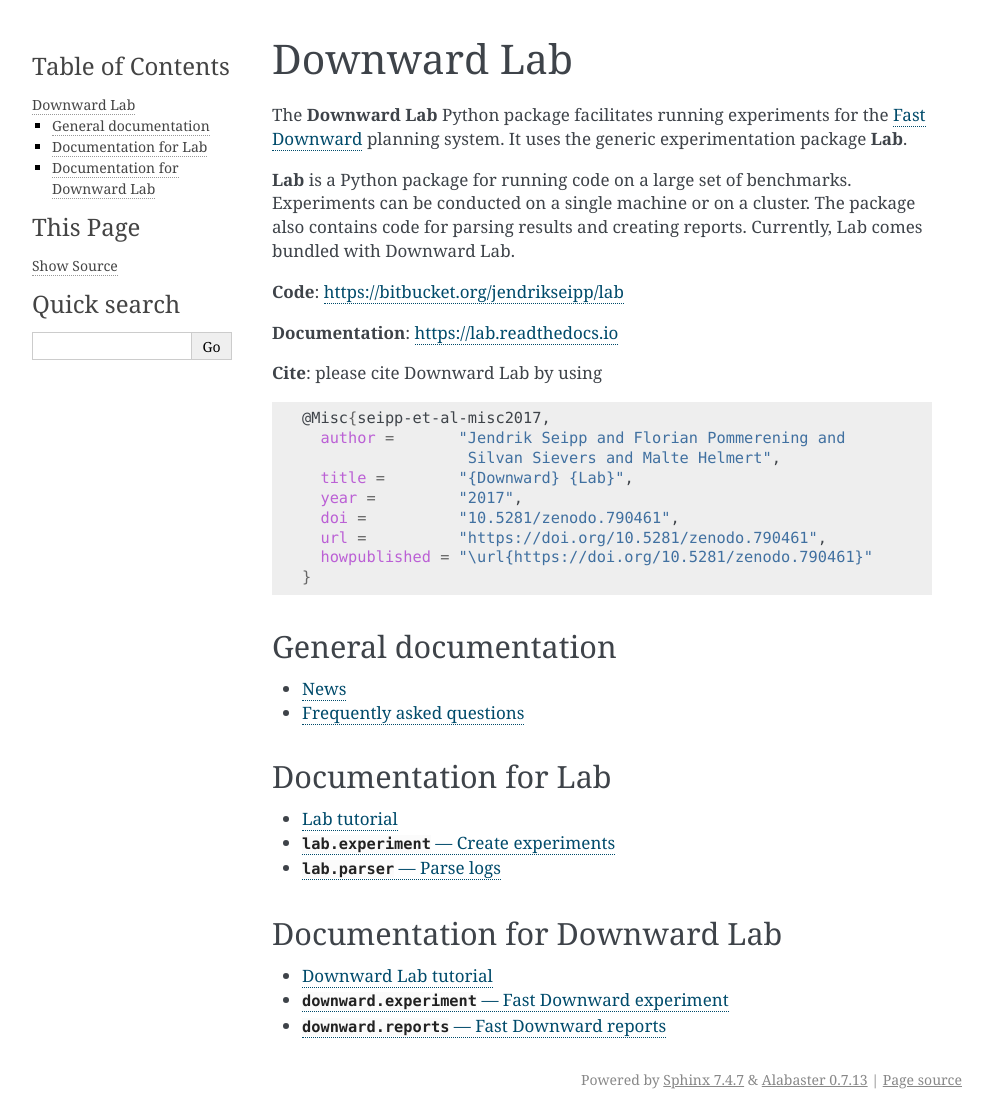
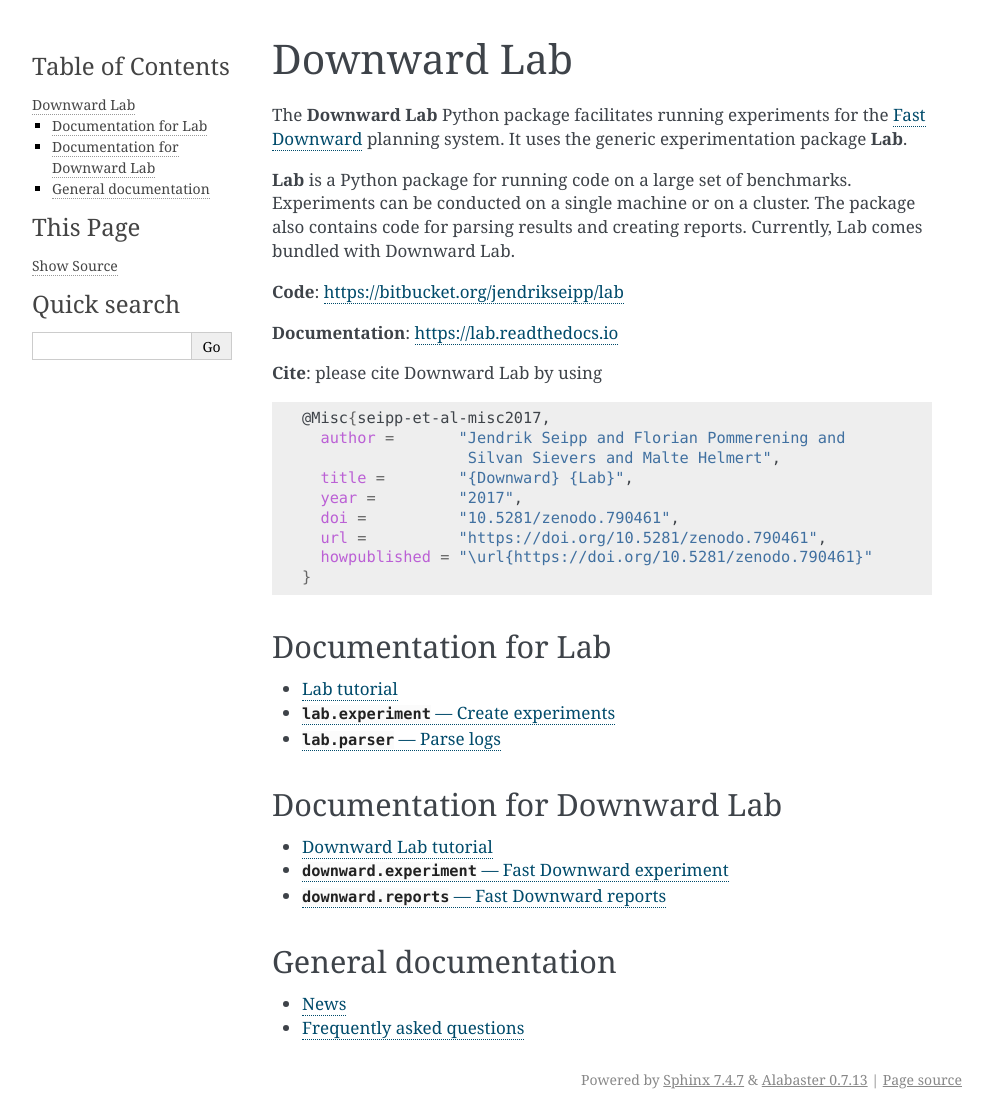
Before and after one commit to aibasel/lab, a Sphinx documentation site: the page built from docs/index.rst, in a window 1280 px wide. Shown: the whole page, without its empty margins (148-1141 px from the left). Built offline with Sphinx 7.4.7, drawn with Linux system fonts in a browser that asks for light colours; pages that are not in the unit, such as notebooks, are missing from menus; part of the change alters nothing that is shown.

```diff
--- a/docs/index.rst
+++ b/docs/index.rst
@@ -1,13 +1,4 @@
 .. include:: ../README.rst
-
-General documentation
----------------------
-
-.. toctree::
-   :maxdepth: 1
-
-   news
-   faq
 
 
 Documentation for Lab
@@ -31,3 +22,13 @@ Documentation for Downward Lab
    downward.tutorial
    downward.experiment
    downward.reports
+
+
+General documentation
+---------------------
+
+.. toctree::
+   :maxdepth: 1
+
+   news
+   faq
```
